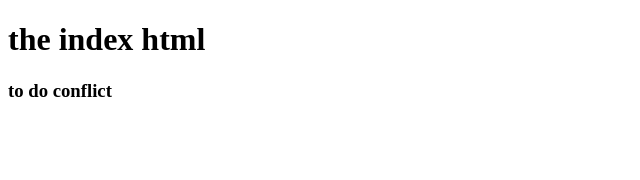
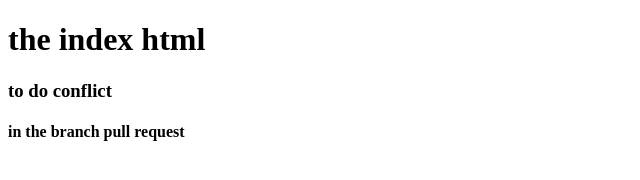
Before and after one commit to miri188422-git/branch-Repository, a plain HTML site: page index.html in a window 1280 px wide. Shown: the whole page, without its empty margins (0-640 px from the left). Drawn offline with Linux system fonts and the light colour scheme.

Commit message:
Update index.html

```diff
--- a/index.html
+++ b/index.html
@@ -8,5 +8,6 @@
 <body>
     <h1>the index html</h1>
     <h3>to do conflict</h3>
+    <h4>in the branch pull request</h4>
 </body>
 </html>
```
